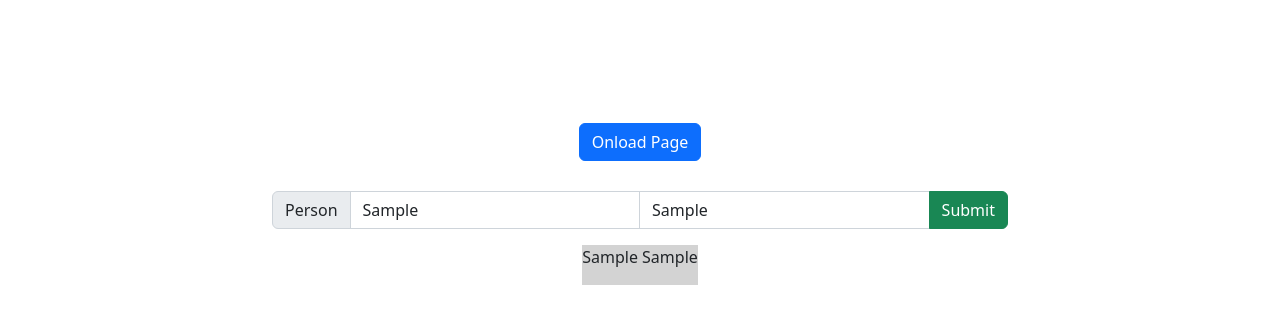
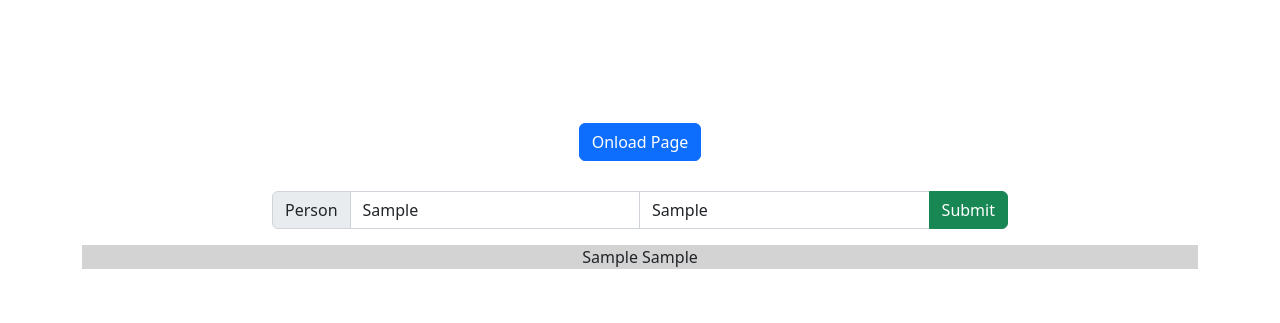
Before and after one commit to azerkazimov/DOMEvents-18, a plain HTML site: page clickMe/index.html in a window 1280 px wide. Both pictures are taken after typing "Sample", "Sample" into the empty fields and a click on the button "Submit". Shown: the part 261-584 px from the top of the page. Drawn offline with nearby package versions, Linux system fonts and the light colour scheme.

Commit message:
Add files via upload

```diff
--- a/clickMe/index.html
+++ b/clickMe/index.html
@@ -42,7 +42,7 @@
       </div>
     </div>
     <div class="user-container">
-      <div class="container">
+      <div class="container ">
         <div class="row d-flex justify-content-center">
           <div class="col-8">
             <div class="input-group mb-3">
@@ -63,7 +63,7 @@
             </div>
           </div>
         </div>
-        <div class="user-info d-flex justify-content-center">
+        <div class="user-info">
 
         </div>
       </div>
--- a/clickMe/style.css
+++ b/clickMe/style.css
@@ -18,7 +18,8 @@
 	margin: 30px auto;
 }
 
-.user-list{
+.user-list {
 	background-color: lightgray;
 	display: block;
+	text-align: center;
 }
```
